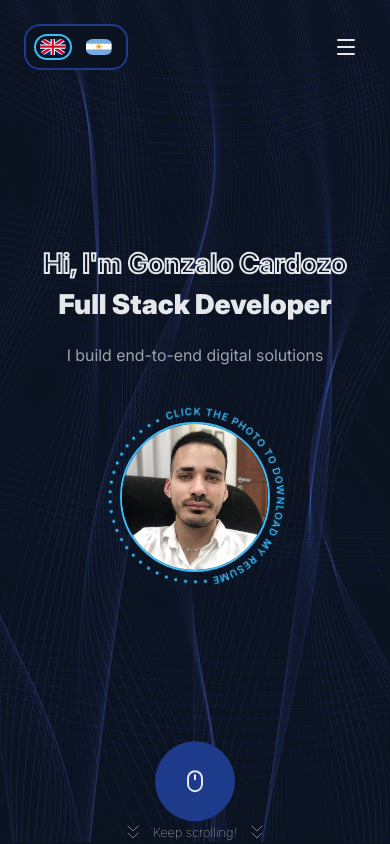
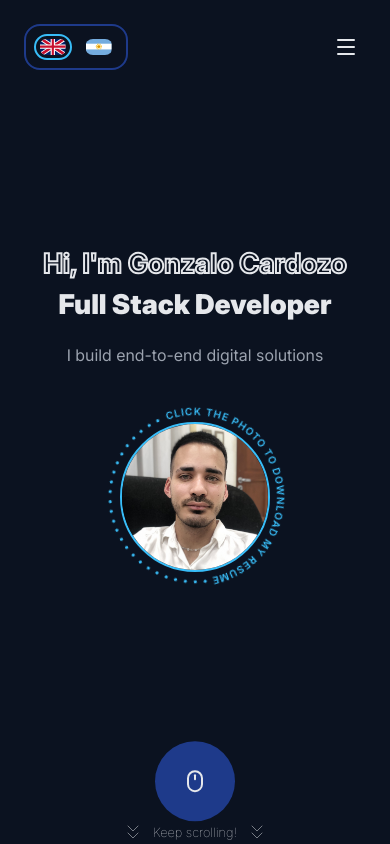
Before and after one commit to bochagit/portfolio, a React (Vite) app: page / in a window 390 px wide. Shown: the top 844 px of the page. Built offline with nearby package versions, Linux system fonts and the light colour scheme.

Commit message:
Se optimizaron animaciones, se eliminaron en mobile para mejor UX, comenté el fondo ya que consumia muchos recursos. Posible reemplazo por mouse trail. Falta continuar desactivando animaciones en las secciónes stack, proyectos y contacto

```diff
--- a/src/App.jsx
+++ b/src/App.jsx
@@ -12,9 +12,9 @@ import Keep from './components/ScrollIndicator/KeepScrolling'
 function App() {
   return (
     <div className='app'>
-      <div className='delicate-dots-background'>
+      {/* <div className='delicate-dots-background'>
         <SmoothWavyCanvas />
-      </div>
+      </div> */}
       <div className='content-wrapper'>
         <Navbar />
         <HeroSection />
--- a/src/components/AboutSection/AboutMe.jsx
+++ b/src/components/AboutSection/AboutMe.jsx
@@ -12,6 +12,9 @@ const AboutMe = () => {
   const contentRef = useRef(null)
 
   useEffect(() => {
+    const matchMedia = gsap.matchMedia()
+
+    matchMedia.add('(min-width: 850px)', () => {
       const context = gsap.context(() => {
         ScrollTrigger.create({
           trigger: aboutRef.current,
@@ -44,6 +47,9 @@ const AboutMe = () => {
       }, aboutRef)
 
       return () => context.revert()
+    })
+
+    return () => matchMedia.revert()
   }, [])
 
   const scrollToContact = () => {
--- a/src/components/ContactSection/Contact.jsx
+++ b/src/components/ContactSection/Contact.jsx
@@ -38,16 +38,13 @@ const Contact = () => {
 
       gsap.fromTo(
         contentRef.current,
-        {
-          x: window.innerWidth,
-          opacity: 0
-        },
+        { x: window.innerWidth, opacity: 0 },
         {
           scrollTrigger: {
             trigger: contactRef.current,
             start: 'top top',
             end: '+=100%',
-            scrub: 1,
+            scrub: 1.5,
             immediateRender: false
           },
           x: 0,
--- a/src/components/HeroSection/HeroSection.jsx
+++ b/src/components/HeroSection/HeroSection.jsx
@@ -17,6 +17,16 @@ const HeroSection = () => {
   const circleTextRef = useRef(null)
 
   useEffect(() => {
+    gsap.to(circleTextRef.current, {
+      rotation: 360,
+      duration: 35,
+      repeat: -1,
+      ease: 'none'
+    })
+
+    const matchMedia = gsap.matchMedia()
+
+    matchMedia.add('(min-width: 850px)', () => {
       const context = gsap.context(() => {
         gsap.from(boxRef.current, {
           scale: 0,
@@ -41,13 +51,6 @@ const HeroSection = () => {
           delay: .8
         })
 
-      gsap.to(circleTextRef.current, {
-        rotation: 360,
-        duration: 35,
-        repeat: -1,
-        ease: 'none'
-      })
-
         gsap.to(contentRef.current, {
           scrollTrigger: {
             trigger: heroRef.current,
@@ -65,6 +68,9 @@ const HeroSection = () => {
       }, heroRef)
 
       return () => context.revert()
+    })
+
+    return () => matchMedia.revert()
   }, [])
 
   const handleDownloadCV = () => {
--- a/src/components/ProjectsSection/Projects.jsx
+++ b/src/components/ProjectsSection/Projects.jsx
@@ -1,4 +1,4 @@
-import { useEffect, useRef, useState } from 'react'
+import { useEffect, useRef, useState, useCallback } from 'react'
 import { useTranslation } from 'react-i18next'
 import gsap from 'gsap'
 import { ScrollTrigger } from 'gsap/ScrollTrigger'
@@ -12,6 +12,13 @@ const Projects = () => {
   const cardsRef = useRef([])
   const [flippedCards, setFlippedCards] = useState({})
 
+  const handleCardClick = useCallback((projectId) => {
+    setFlippedCards(prev => ({
+      ...prev,
+      [projectId]: !prev[projectId]
+    }))
+  }, [])
+
   useEffect(() => {
     const context = gsap.context(() => {
       const mainTimeline = gsap.timeline({
@@ -19,7 +26,7 @@ const Projects = () => {
           trigger: projectsRef.current,
           start: 'top top',
           end: '+=400%',
-          scrub: 1,
+          scrub: 1.5,
           pin: true,
           pinSpacing: true,
           anticipatePin: 1
@@ -74,15 +81,6 @@ const Projects = () => {
 
     return () => context.revert()
   }, [])
-
-  // ...existing code...
-
-  const handleCardClick = (projectId) => {
-    setFlippedCards(prev => ({
-      ...prev,
-      [projectId]: !prev[projectId]
-    }))
-  }
 
   const projects = [
     {
--- a/src/index.css
+++ b/src/index.css
@@ -19,6 +19,7 @@
   padding: 0;
   box-sizing: border-box;
   scrollbar-width: none;
+  will-change: auto !important;
 }
 
 body {
@@ -26,8 +27,15 @@ body {
   background-color: #0B1220;
   color: #E5E7EB;
   overflow-x: hidden;
+  -webkit-font-smoothing: antialiased;
+  -moz-osx-font-smoothing: grayscale;
 }
 
 html {
   scroll-behavior: smooth;
 }
+
+.scroll-indicator,
+.progress-ring-circle {
+  will-change: transform, opacity;
+}
```
Lines whose indentation alone changed are shown as unchanged.
